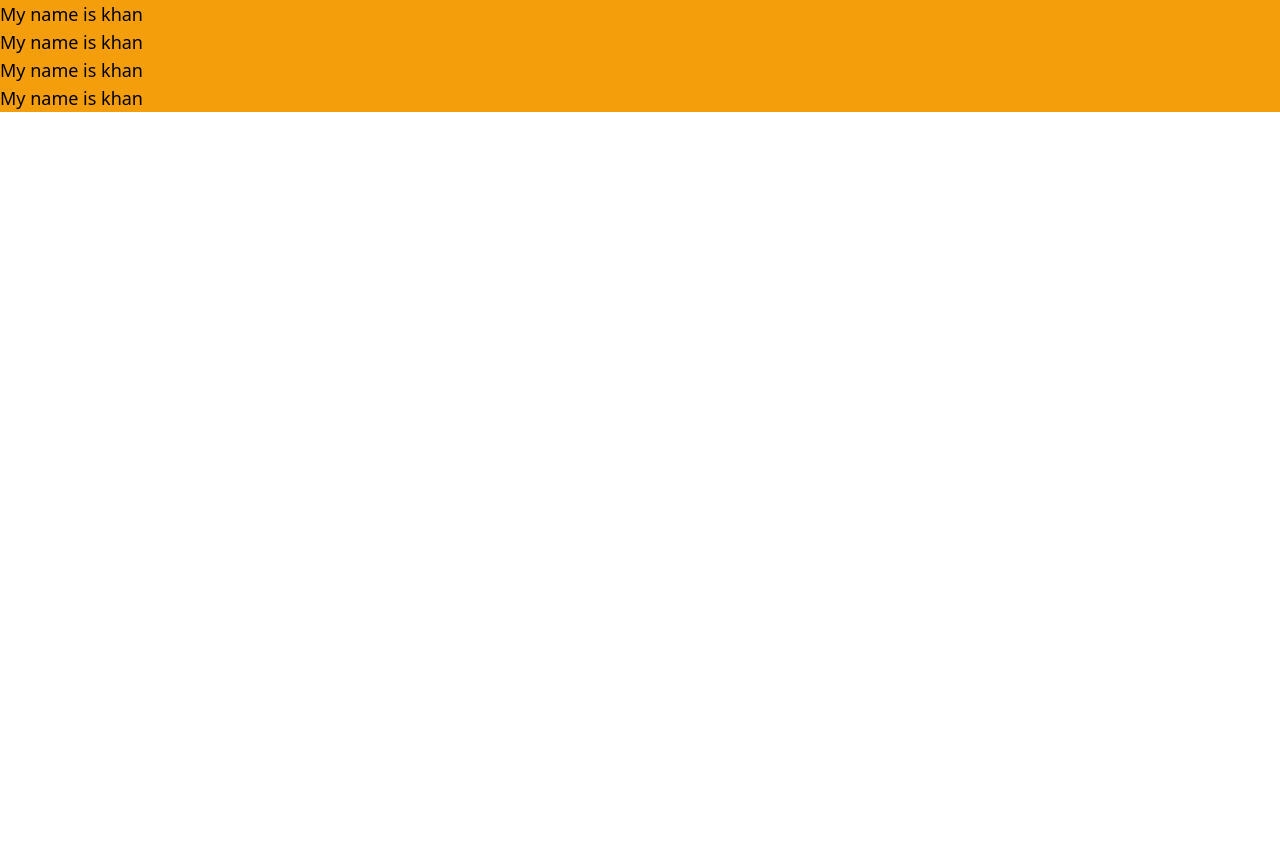
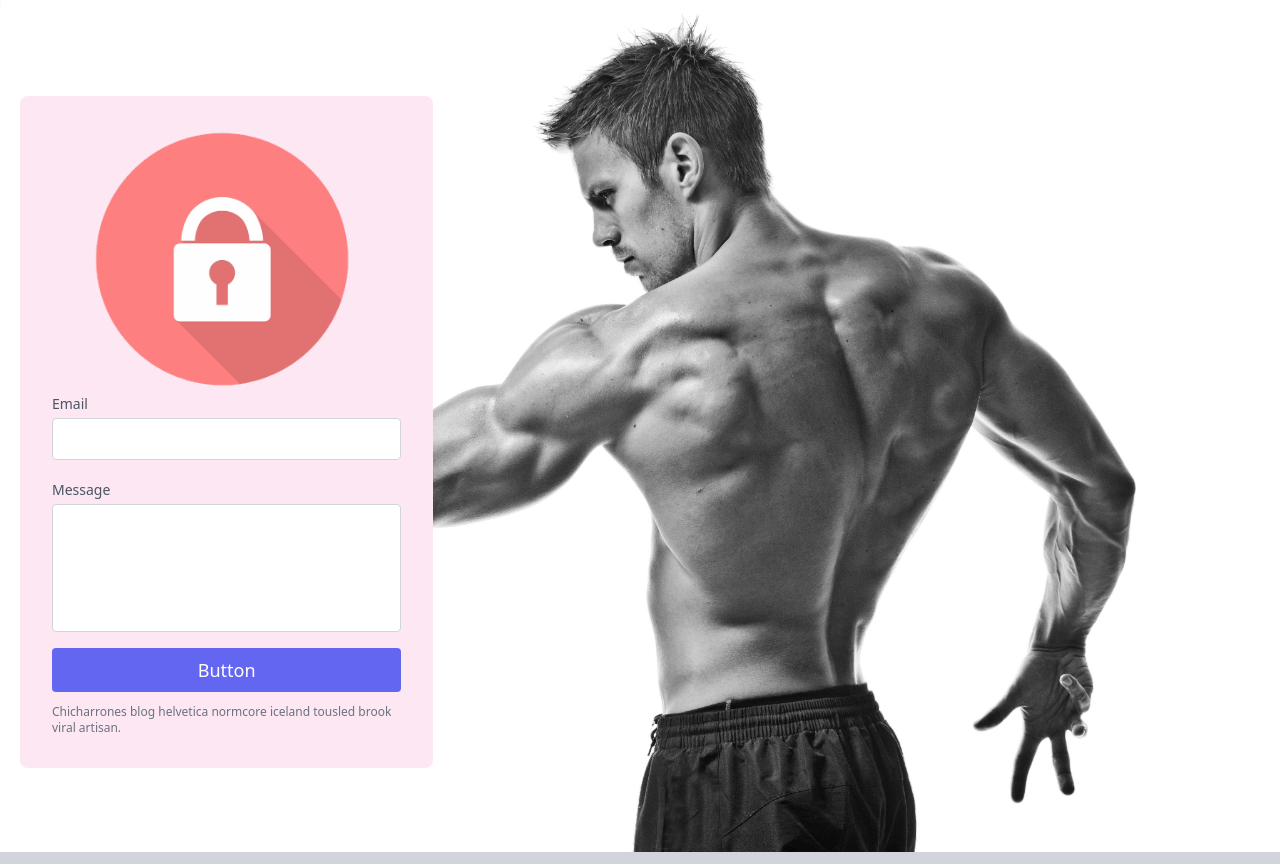
Before and after one commit to AfaqJaved/tailwind-getting-started, a website: page public/index.html in a window 1280 px wide. Before the commit the page ends 800 px from the top, so only its background shows below. Drawn offline with nearby package versions, Linux system fonts and the light colour scheme; files that its build step writes are made by us from their sources.

Commit message:
commited

```diff
--- a/public/index.html
+++ b/public/index.html
@@ -7,10 +7,29 @@
 </head>
 <body>
     <div>
-     <div class="text-lg bg-yellow-500">My name is khan</div>
-     <div class="text-lg bg-yellow-500">My name is khan</div>
-     <div class="text-lg bg-yellow-500">My name is khan</div>
-     <div class="text-lg bg-yellow-500">My name is khan</div>
+
+        <section class="text-gray-700 body-font relative">
+          <div class="absolute inset-0 bg-gray-300">
+            <img src="assets/images/login_background.jpg"  class="object-fit h-30 ml-70">
+            <!-- <iframe width="100%" height="100%" frameborder="0" marginheight="0" marginwidth="0" title="map" scrolling="no" src="https://maps.google.com/maps?width=100%&amp;height=600&amp;hl=en&amp;q=%C4%B0zmir+(My%20Business%20Name)&amp;ie=UTF8&amp;t=&amp;z=14&amp;iwloc=B&amp;output=embed" style="filter: grayscale(1) contrast(1.2) opacity(0.4);"></iframe> -->
+          </div>
+          <div class="container px-5 py-24 mx-auto flex">
+            <div class="lg:w-1/3 md:w-1/2 bg-gradient-to-t from-orange-400 via-red-500 to-pink-500 bg-pink-100 rounded-lg p-8 flex flex-col md:mr-auto w-full mt-10 md:mt-0 relative z-10">
+                <img src="assets/images/lock.png"  class="object-scale-down  mt-90 ml-70">
+              <!-- <p class="leading-relaxed mb-5 text-gray-600">Post-ironic portland shabby chic echo park, banjo fashion axe</p> -->
+              <div class="relative mb-4">
+                <label for="email" class="leading-7 text-sm text-gray-600">Email</label>
+                <input type="email" id="email" name="email" class="w-full bg-white rounded border border-gray-300 focus:border-indigo-500 text-base outline-none text-gray-700 py-1 px-3 leading-8 transition-colors duration-200 ease-in-out">
+              </div>
+              <div class="relative mb-4">
+                <label for="message" class="leading-7 text-sm text-gray-600">Message</label>
+                <textarea id="message" name="message" class="w-full bg-white rounded border border-gray-300 focus:border-indigo-500 h-32 text-base outline-none text-gray-700 py-1 px-3 resize-none leading-6 transition-colors duration-200 ease-in-out"></textarea>
+              </div>
+              <button class="text-white bg-indigo-500 border-0 py-2 px-6 focus:outline-none hover:bg-indigo-600 rounded text-lg">Button</button>
+              <p class="text-xs text-gray-500 mt-3">Chicharrones blog helvetica normcore iceland tousled brook viral artisan.</p>
+            </div>
+          </div>
+        </section>
 
 
     </div>
```
Also changed, not shown: public/assets/images/lock.png (added), public/assets/images/login_background.jpg (added), src/styles.css (line endings or trailing spaces).
